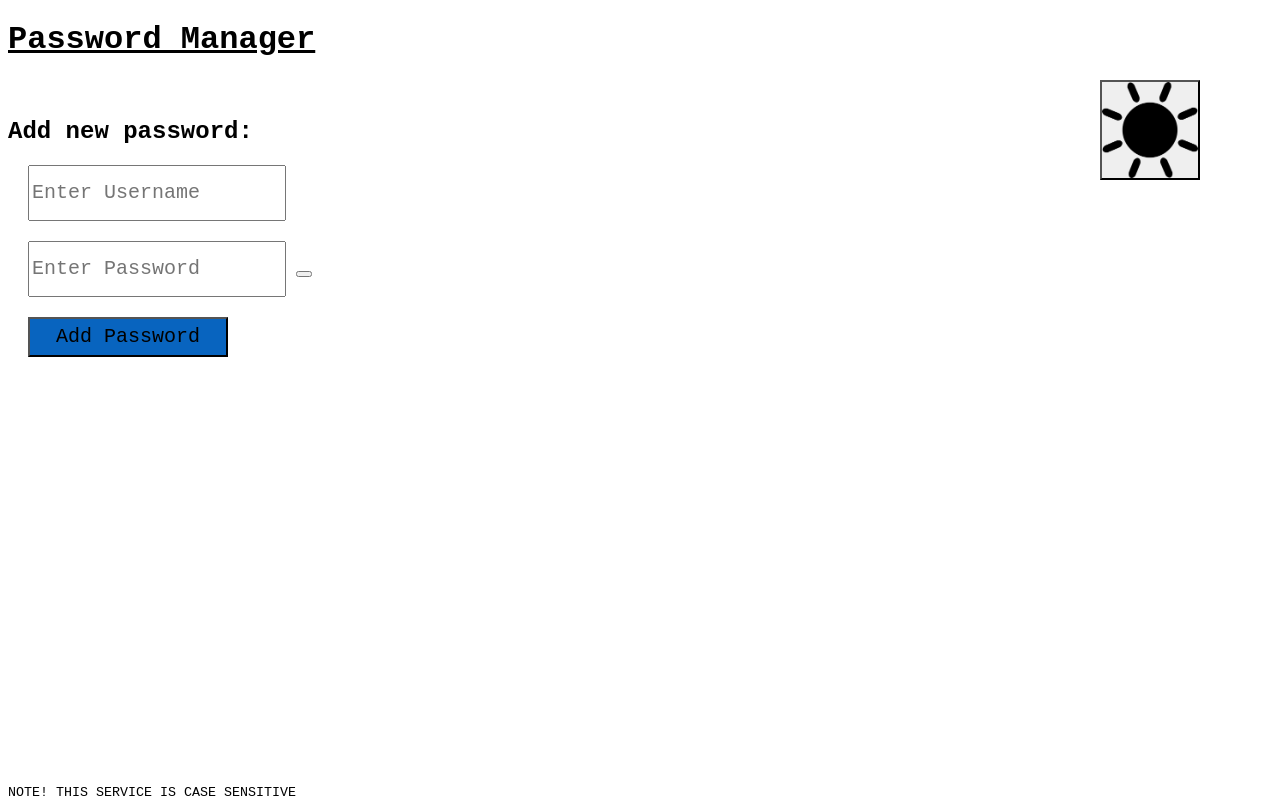
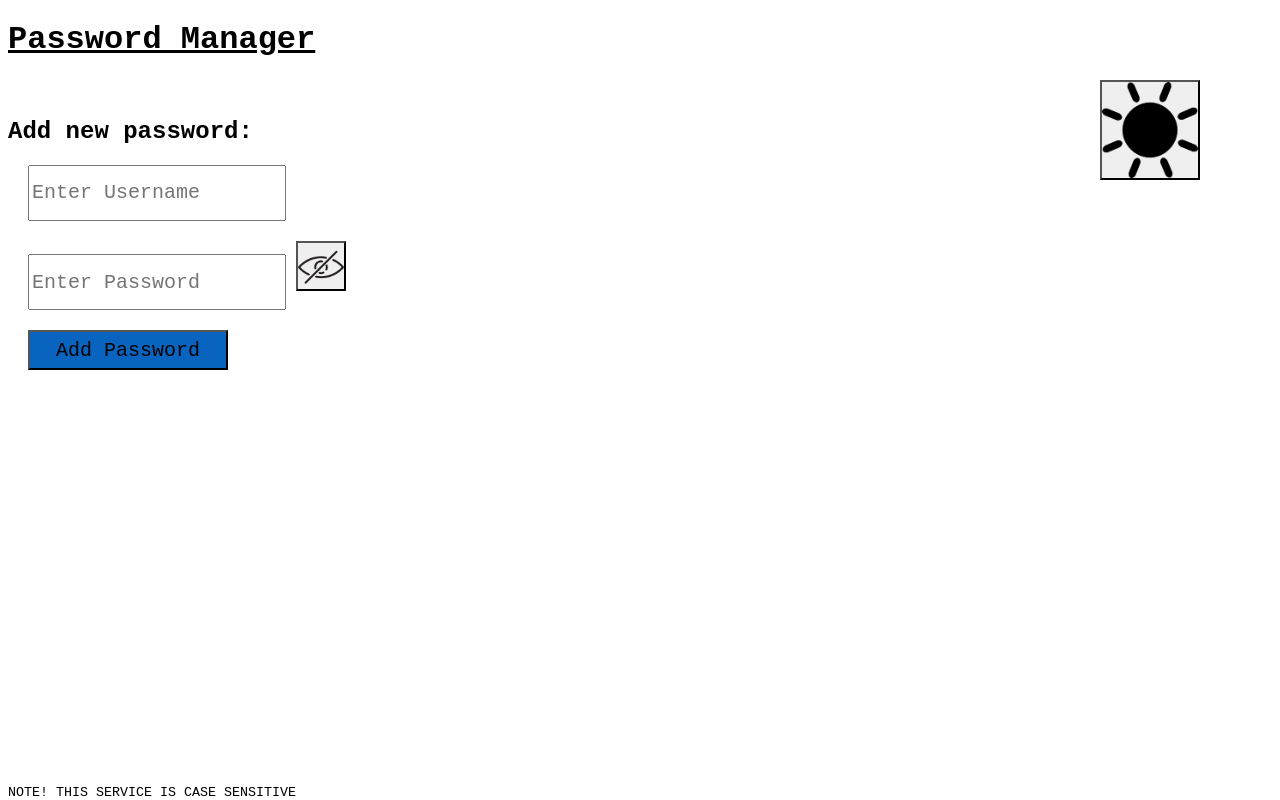
Before and after one commit to WizardStone/Password-Manager, a plain HTML site: page index.html in a window 1280 px wide. Drawn offline with Linux system fonts and the light colour scheme.

Commit message:
Add bg-image for hide-show password button

```diff
--- a/style.css
+++ b/style.css
@@ -29,6 +29,15 @@ html {
         font-size: 20px;
         background-color: rgb(8, 100, 191);
     }
+
+    #hide-show-password {
+        background-image: url("img/hide.png");
+        background-size: contain;
+        background-position: center;
+        background-repeat: no-repeat;
+        height: 50px;
+        width: 50px;
+    }
 }
 
 #small-text {
```
